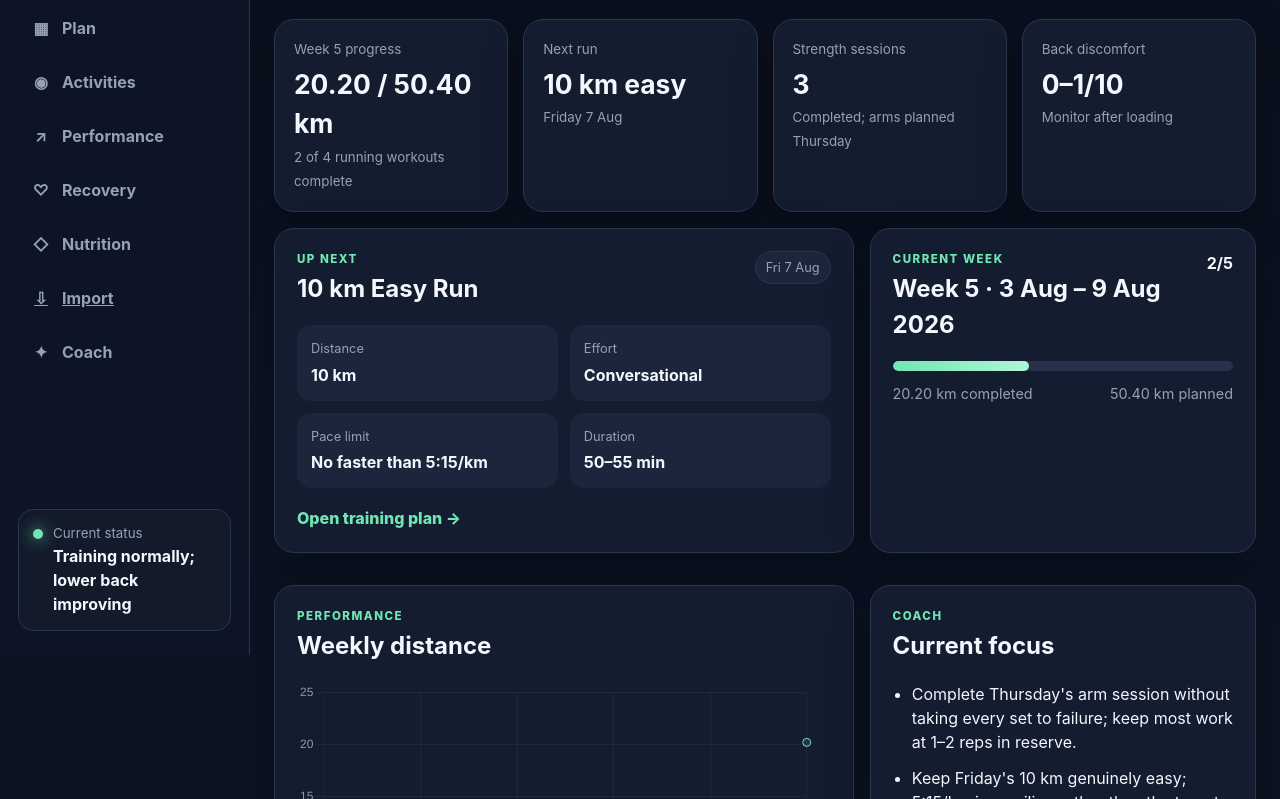
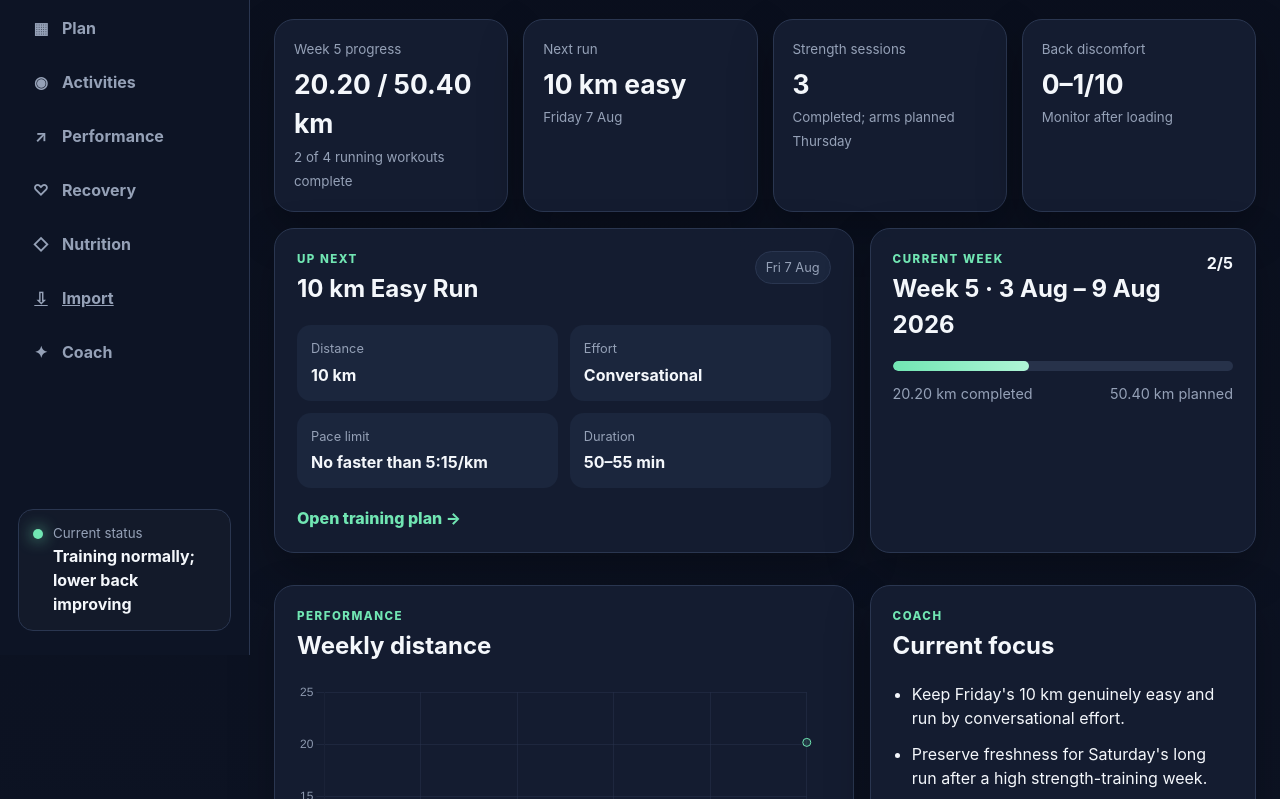
Before and after one commit to joshld/training-dashboard, a plain HTML site: page docs/index.html in a window 1280 px wide. Shown: the part 145-944 px from the top of the page. Drawn offline with nearby package versions, Linux system fonts and the light colour scheme.

Commit message:
Load generated Markdown dashboard data

```diff
--- a/docs/index.html
+++ b/docs/index.html
@@ -11,6 +11,7 @@
   <link rel="stylesheet" href="activity-details.css?v=1.0.0">
   <script src="https://cdn.jsdelivr.net/npm/chart.js@4.4.7/dist/chart.umd.min.js" defer></script>
   <script src="app.js?v=2.5.0" defer></script>
+  <script src="generated-overlay.js?v=1.0.0" defer></script>
   <script src="activity-details.js?v=1.0.0" defer></script>
 </head>
 <body>
```
